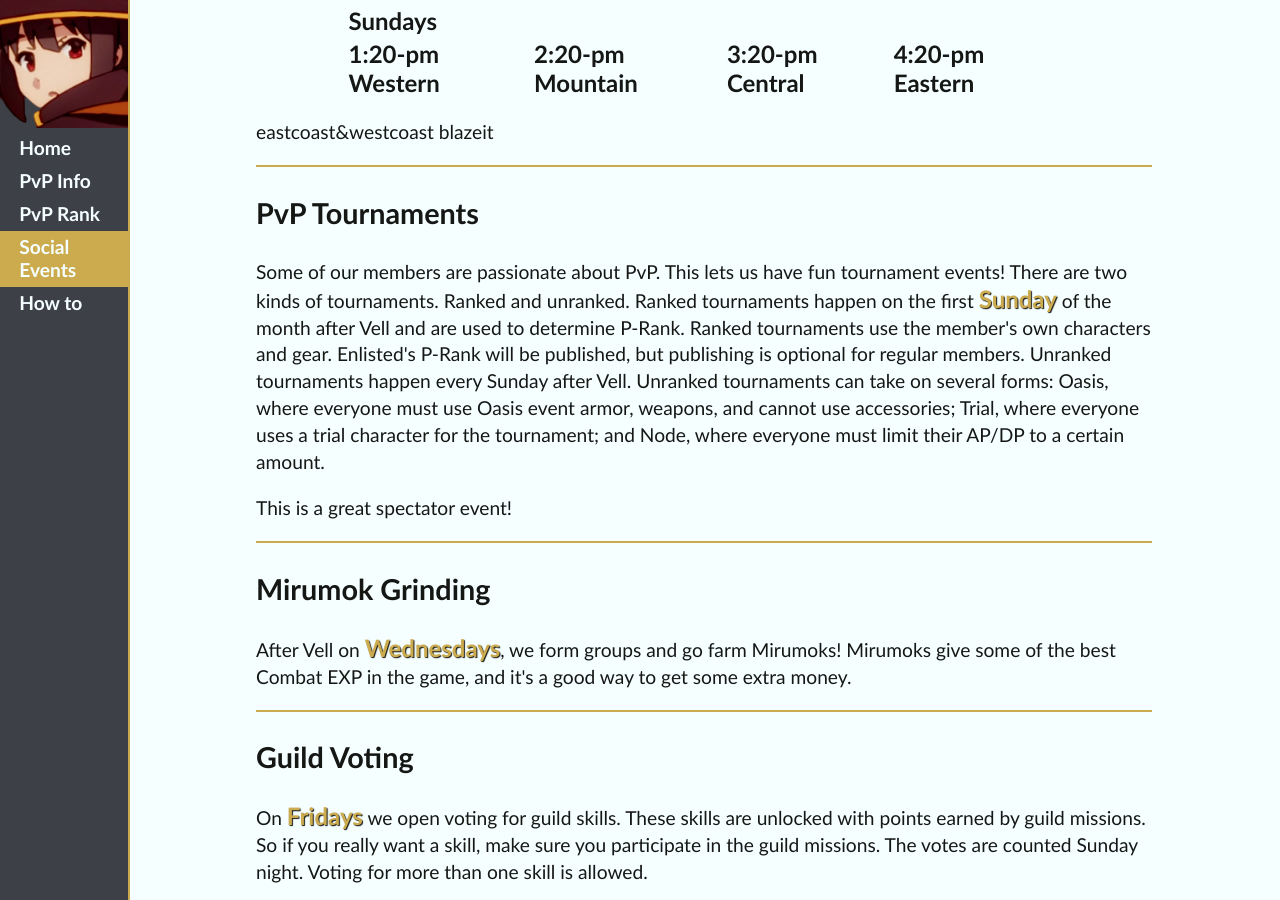
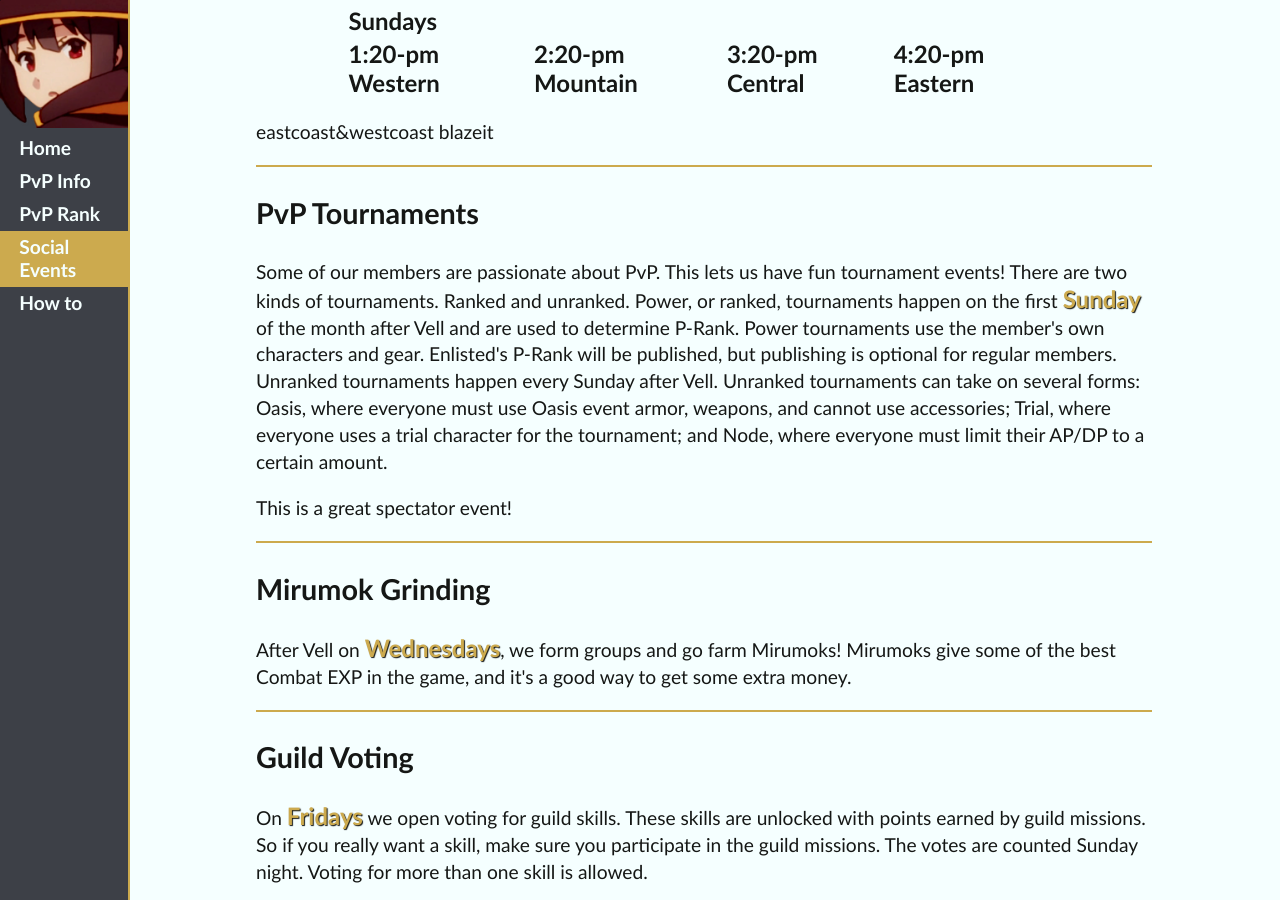
Before and after one commit to ideonella/ideonella.github.io, a Jekyll site: the page built from social.html, in a window 1280 px wide and 900 px high, scrolled down 2082 px. Built offline with Jekyll 4.4.1, drawn with Linux system fonts in a browser that asks for light colours.

Commit message:
Update social.html

```diff
--- a/social.html
+++ b/social.html
@@ -56,7 +56,7 @@ title: Social Events
  <hr>
  <h3 id="pvp-tournaments">PvP Tournaments</h3>
 <p>Some of our members are passionate about PvP. This lets us have fun tournament events! There are two kinds of tournaments. Ranked and unranked.
- Ranked tournaments happen on the first <b>Sunday</b> of the month after Vell and are used to determine P-Rank. Ranked tournaments use the member's own characters and gear.
+ Power, or ranked, tournaments happen on the first <b>Sunday</b> of the month after Vell and are used to determine P-Rank. Power tournaments use the member's own characters and gear.
  Enlisted's P-Rank will be published, but publishing is optional for regular members.
  Unranked tournaments happen every Sunday after Vell. Unranked tournaments can take on several forms: Oasis, where everyone must use Oasis event
  armor, weapons, and cannot use accessories; Trial, where everyone uses a trial character for the tournament; and Node, where everyone must limit their AP/DP to a certain
```
